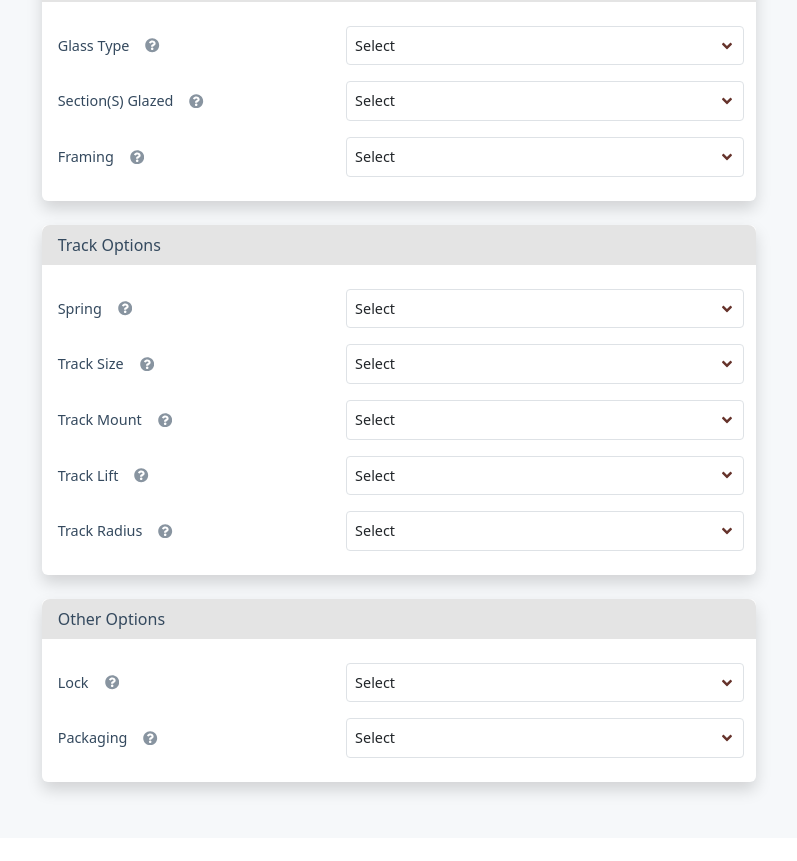
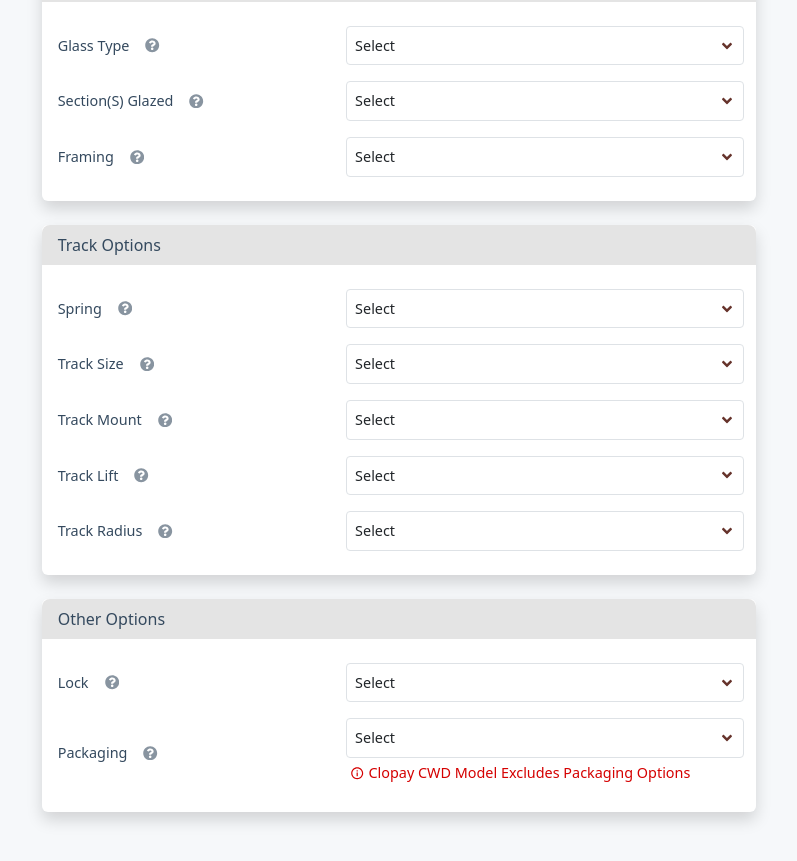
Before and after one commit to rahulrajput83/f1Studioz-assignment, a React (Create React App) app: page /form3 in a window 1280 px wide. Shown: the part 667-1528 px from the top of the page, without its empty margins (241-1038 px from the left). Before the commit the page ends 1505 px from the top, so only its background shows below. Built offline with nearby package versions, Linux system fonts and the light colour scheme.

Commit message:
Added Warning

```diff
--- a/src/CustomStyle.scss
+++ b/src/CustomStyle.scss
@@ -17,7 +17,8 @@ $theme-colors: (
     "headBg": #f1f2f3,
     "bG": #F6F8FA,
     "textDarkGray": #2a292a,
-    "CardBg": #E4E4E4
+    "CardBg": #E4E4E4,
+    "warning": #D50000
 
 );
 .Item {
--- a/src/Pages/Form3.jsx
+++ b/src/Pages/Form3.jsx
@@ -1,8 +1,11 @@
-import React from 'react'
+import React, { useEffect, useState } from 'react'
+import { useSelector } from 'react-redux';
 import Drop from '../component/Drop';
 import DropSize from '../component/DropSize';
 import FormSubNav from '../component/FormSubNav';
 
+
+/* Dummy Data */
 const Assembly = ["Complete Door", "Partial Door", "Other"];
 const widthOne = ['7 ft.', '8 ft.', '9 ft.'];
 const widthTwo = ['7 in', '8 in.', '9 in'];
@@ -22,8 +25,24 @@ const TrackRadius = ['12" Radius', '11" Radius', '13" Radius'];
 const Lock = ['Inside Slide Lock (#2)', 'Inside Slide Lock (#3)'];
 const Packaging = ['[x] Distributor', '[y] Distributor']
 
+function Form3() {
+  const state = useSelector((state) => state)
+  const [layoutOptions, setLayoutOptions] = useState([]);
+  const [windowOptions, setWindowOptions] = useState([]);
+  const [trackOptions, setTrackOptions] = useState([])
 
-function Form3() {
+
+  useEffect(() => {
+    setLayoutOptions([[state.Assembly, state.WidthOne, state.WidthTwo, state.HeightOne, state.HeightTwo, state.Windcode, state.Design, state.Color]])
+    setWindowOptions([state.GlassType, state.Section, state.Framing]);
+    setTrackOptions([state.Spring, state.TrackSize, state.TrackMount, state.TrackLift, state.TrackRadius])
+  }, [state])
+
+  useEffect(() => {
+    console.log(layoutOptions)
+    console.log(windowOptions)
+    console.log(trackOptions)
+  }, [layoutOptions, windowOptions, trackOptions])
   return (
     <div className='d-flex flex-column bg-bG min-vh-100 position-relative pb-5'>
       <FormSubNav backlink='/form2' title='Configure a new door' sub='2 of 3' />
--- a/src/component/Drop.jsx
+++ b/src/component/Drop.jsx
@@ -1,5 +1,6 @@
 import React, { useState } from 'react'
 import { FaAngleDown, FaQuestionCircle } from 'react-icons/fa'
+import { MdOutlineInfo } from 'react-icons/md';
 import { useDispatch, useSelector } from 'react-redux'
 
 function Drop(props) {
@@ -21,9 +22,16 @@ function Drop(props) {
                 <span>{props.title}</span>
                 {props.icon ? <FaQuestionCircle className='me-2 text-darkGray' /> : null}
             </span>
-            <div onClick={() => setShow(!show)} className='d-flex flex-row col col-md-7 Cursor rounded-1 p-2 border align-items-center justify-content-between'>
-                <span className='size'>{StateValue ? StateValue : 'Select'}</span>
-                <FaAngleDown className='text-brown' />
+            <div className='d-flex flex-column col col-md-7'>
+                <div onClick={() => setShow(!show)} className='d-flex flex-row Cursor rounded-1 p-2 border align-items-center justify-content-between'>
+                    <span className='size'>{StateValue ? StateValue : 'Select'}</span>
+                    <FaAngleDown className='text-brown' />
+                </div>
+                {props.state === 'Packaging' ?
+                    <span className='d-flex p-1 size text-warning flex-row gap-1 weight align-items-center'>
+                        <MdOutlineInfo />
+                        <span>Clopay CWD Model Excludes Packaging Options</span>
+                    </span> : null}
             </div>
             {show ?
                 <div className='d-flex flex-column bg-white shadow col-12 rounded col-md-7 end-0 z-index p-2 position-absolute top-100'>
```
